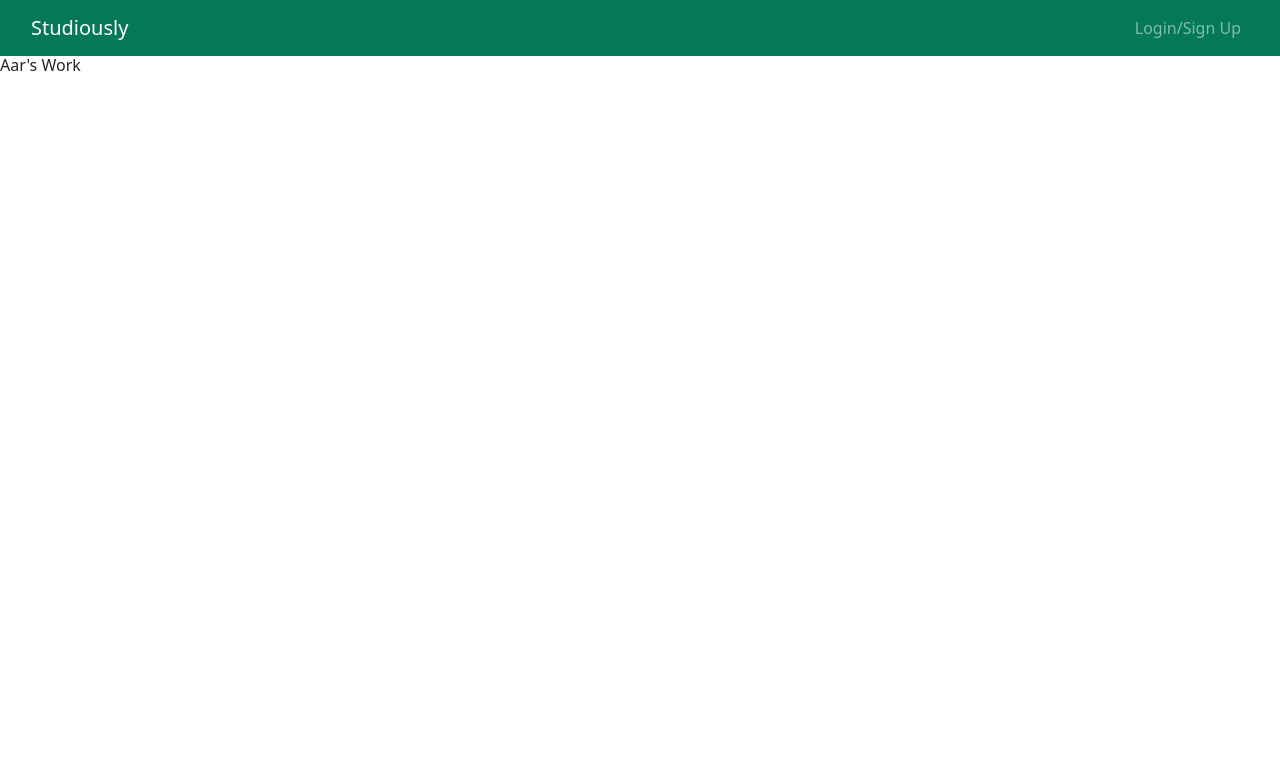
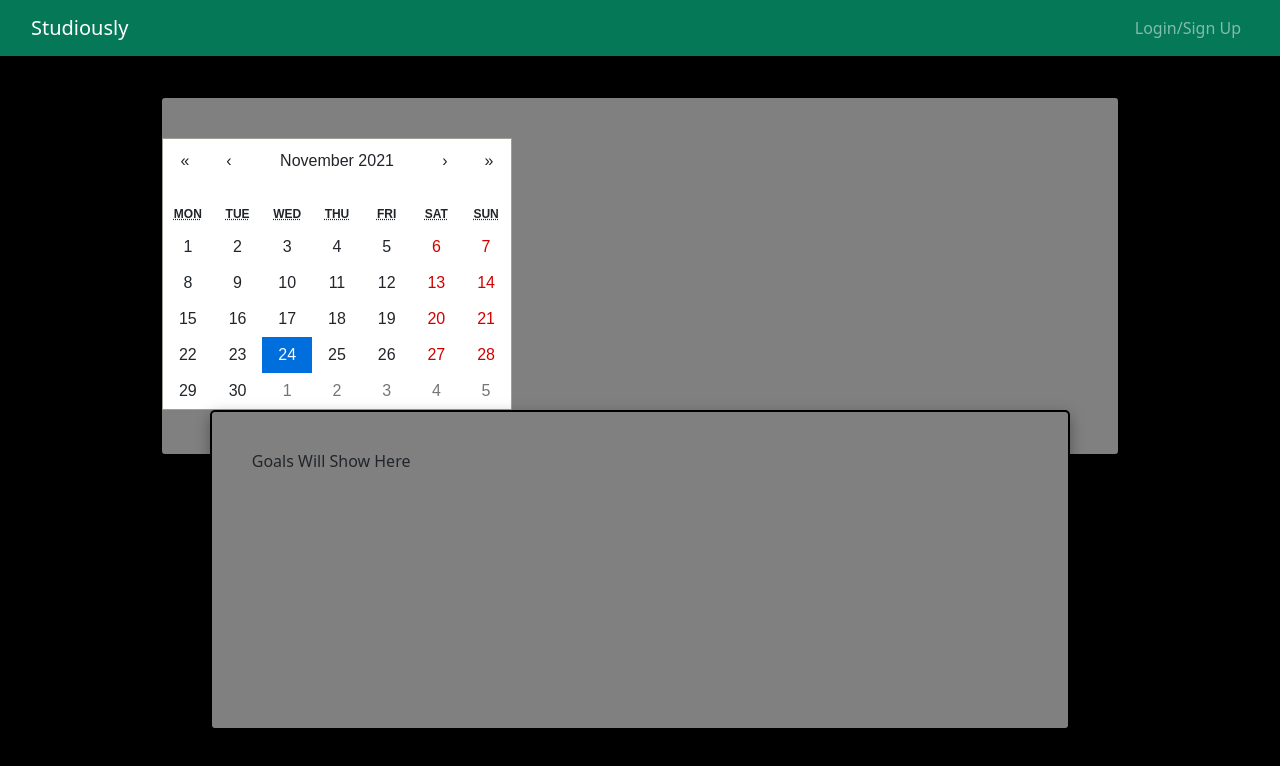
Before and after one commit to AarKaiser/studiously, a React (Create React App) app in the folder client/: page /schedule in a window 1280 px wide. Shown: the top 766 px of the page. Built offline with nearby package versions, Linux system fonts and the light colour scheme.

Commit message:
adding schedule files

```diff
--- a/client/package.json
+++ b/client/package.json
@@ -14,6 +14,7 @@
     "jwt-decode": "^2.2.0",
     "react": "^16.13.1",
     "react-bootstrap": "^1.0.1",
+    "react-calendar": "^3.5.0",
     "react-dom": "^16.13.1",
     "react-router-dom": "^5.1.2",
     "react-scripts": "^4.0.3"
--- /dev/null
+++ b/client/src/components/ExternalAuthentication/Facebook/FacebookLogin.js
@@ -0,0 +1,52 @@
+import React, { useState } from 'react';
+import FacebookLogin from 'react-facebook-login';
+import { Card, Image } from 'react-bootstrap';
+
+function App() {
+
+  const [login, setLogin] = useState(false);
+  const [data, setData] = useState({});
+  const [picture, setPicture] = useState('');
+
+  const responseFacebook = (response) => {
+    console.log(response);
+    setData(response);
+    setPicture(response.picture.data.url);
+    if (response.accessToken) {
+      setLogin(true);
+    } else {
+      setLogin(false);
+    }
+  }
+
+  return (
+    <div class="container">
+      <Card style={{ width: '600px' }}>
+        <Card.Header>
+          {!login &&
+            <FacebookLogin
+              appId="921201001964201"
+              autoLoad={true}
+              fields="name,email,picture"
+              scope="public_profile,user_friends"
+              callback={responseFacebook}
+              icon="fa-facebook" />
+          }
+          {login &&
+            <Image src={picture} roundedCircle />
+          }
+        </Card.Header>
+        {login &&
+          <Card.Body>
+            <Card.Title>{data.name}</Card.Title>
+            <Card.Text>
+              {data.email}
+            </Card.Text>
+          </Card.Body>
+        }
+      </Card>
+    </div>
+  );
+}
+
+export default App;
--- /dev/null
+++ b/client/src/components/ExternalAuthentication/Google/GoogleLogin.js
@@ -0,0 +1,27 @@
+import React from 'react';
+import { GoogleLogin } from 'react-google-login';
+
+const googleClientId = process.env.googleClientId;
+
+function Login() {
+    const onSuccess = (res) => {
+        console.log(`[Google Login Success] currentUser:`, res.profileObj);
+    };
+    const onFailure = (res) => {
+        console.log(`[Google Login Failed] res`, res);
+    };
+
+    return <div>
+        <GoogleLogin
+        clientID={googleClientId}
+        buttonText="Login"
+        onSuccess={onSuccess}
+        onFailure={onFailure}
+        cookiePolicy={`single_host_origin`}
+        style={{ marginTop: '100px'}}
+        isSignedIn={true}
+        />
+    </div>
+ }
+
+ export default Login;
--- /dev/null
+++ b/client/src/components/ExternalAuthentication/Google/GoogleLogout.js
@@ -0,0 +1,22 @@
+import React from 'react';
+import { GoogleLogout } from 'react-google-login';
+
+
+const googleClientId = process.env.googleClientId;
+
+function Logout() {
+    const onSuccess = () => {
+        console.log(`[Logged out of Google successfully!]`);
+    };
+
+    return (
+        <div>
+            <GoogleLogout
+            clientId = {googleClientId}
+            buttonText="Logout"
+            onLogoutSuccess={onSuccess}
+            ></GoogleLogout>
+        </div>
+    );
+}
+export default Logout;
--- a/client/src/index.css
+++ b/client/src/index.css
@@ -1,3 +1,9 @@
+:root {
+  --cal1: grey;
+  --cal2: black;
+  --cal3: white;
+}
+
 /* ./src/index.css */
 @tailwind base;
 @tailwind components;
@@ -33,3 +39,37 @@ h6 {
 
   @apply bg-green-700;
 }
+
+.schedule-container {
+  height: 95vh;
+  background: var(--cal2);
+  overflow: hidden;
+}
+
+.calendar-container {
+  /* background-image: url("../src/images/StudiouslyLogo.jpg"); */
+  margin: auto;
+  margin-top: 5vh;
+  padding-top: 5vh;
+  padding-bottom: 5vh;
+  padding: auto;
+  width: 75%;
+  height: 45vh;
+  background: var(--cal1);
+  border: 2px solid var(--cal2);
+  border-radius: 5px;
+  box-shadow: rgba(0, 0, 0, 0.35) 0px 5px 15px;
+}
+
+.calgoal-container {
+  /* background-image: url("../src/images/StudiouslyLogo.jpg"); */
+  margin: auto;
+  margin-bottom: 5vh;
+  padding: 5vh;
+  width: 90%;
+  height: 40vh;
+  background: var(--cal1);
+  border: 2px solid var(--cal2);
+  border-radius: 5px;
+  box-shadow: rgba(0, 0, 0, 0.35) 0px 5px 15px;
+}
--- a/client/src/pages/Schedule.js
+++ b/client/src/pages/Schedule.js
@@ -1,103 +1,32 @@
-import React, { useState, useEffect } from 'react';
-import { Jumbotron, Container, CardColumns, Card, Button } from 'react-bootstrap';
+import React, { useState } from "react";
+import Calendar from "react-calendar";
+import "react-calendar/dist/Calendar.css";
+import "../../src/index.css";
 
-import { getMe, deleteGoal } from '../utils/API';
-import Auth from '../utils/auth';
-import { removeGoalId } from '../utils/localStorage';
-
-const SavedGoals = () => {
-  const [userData, setUserData] = useState({});
-
-  // use this to determine if `useEffect()` hook needs to run again
-  const userDataLength = Object.keys(userData).length;
-
-  useEffect(() => {
-    const getUserData = async () => {
-      try {
-        const token = Auth.loggedIn() ? Auth.getToken() : null;
-
-        if (!token) {
-          return false;
-        }
-
-        const response = await getMe(token);
-
-        if (!response.ok) {
-          throw new Error('something went wrong!');
-        }
-
-        const user = await response.json();
-        setUserData(user);
-      } catch (err) {
-        console.error(err);
-      }
-    };
-
-    getUserData();
-  }, [userDataLength]);
-
-  // create function that accepts the goal's mongo _id value as param and deletes the goal from the database
-  const handleDeleteGoal = async (goalId) => {
-    const token = Auth.loggedIn() ? Auth.getToken() : null;
-
-    if (!token) {
-      return false;
-    }
-
-    try {
-      const response = await deleteGoal(goalId, token);
-
-      if (!response.ok) {
-        throw new Error('something went wrong!');
-      }
-
-      const updatedUser = await response.json();
-      setUserData(updatedUser);
-      // upon success, remove goal's id from localStorage
-      removeGoalId(goalId);
-    } catch (err) {
-      console.error(err);
-    }
-  };
-
-  // if data isn't here yet, say so
-  if (!userDataLength) {
-    return <h2>Aar's Work</h2>;
-  }
+function Cal(activeStartDate) {
+  const [value, onChange] = useState(new Date());
 
   return (
-    <>
-      <Jumbotron fluid className='text-light bg-dark'>
-        <Container>
-          <h1>Schedule for Reaching Goals!</h1>
-        </Container>
-      </Jumbotron>
-      <Container>
-        <h2>
-          {userData.savedGoals.length
-            ? `Viewing ${userData.savedGoals.length} saved ${userData.savedGoals.length === 1 ? 'goal' : 'goals'}:`
-            : 'You have no saved goals!'}
-        </h2>
-        <CardColumns>
-          {userData.savedGoals.map((goal) => {
-            return (
-              <Card key={goal.goalId} border='dark'>
-                {goal.image ? <Card.Img src={goal.image} alt={`The cover for ${goal.title}`} variant='top' /> : null}
-                <Card.Body>
-                  <Card.Title>{goal.title}</Card.Title>
-                  <p className='small'>Authors: {goal.authors}</p>
-                  <Card.Text>{goal.description}</Card.Text>
-                  <Button className='btn-block btn-danger' onClick={() => handleDeleteGoal(goal.goalId)}>
-                    Delete this Goal!
-                  </Button>
-                </Card.Body>
-              </Card>
-            );
-          })}
-        </CardColumns>
-      </Container>
-    </>
+    <div className="schedule-container">
+      <div className="calendar-container">
+        <Calendar
+          onChange={onChange}
+          value={value}
+          // Testing different Props from https://www.npmjs.com/package/react-calendar
+          // activeStartDate= {new Date(2021, 8, 1)}
+          // calendarType=""
+          // defaultView="year"
+          onClickDay={(value, event) => alert("Clicked day: ", value)}
+          // showDoubleView={true}
+          // showNavigation={false}
+          tileContent=""
+        />
+        <div className="calgoal-container">
+          <h1>Goals Will Show Here</h1>
+        </div>
+      </div>
+    </div>
   );
-};
+}
 
-export default SavedGoals;
+export default Cal;
```
Also changed, not shown: 1 other file (tests, documents, lock files or other folders).
